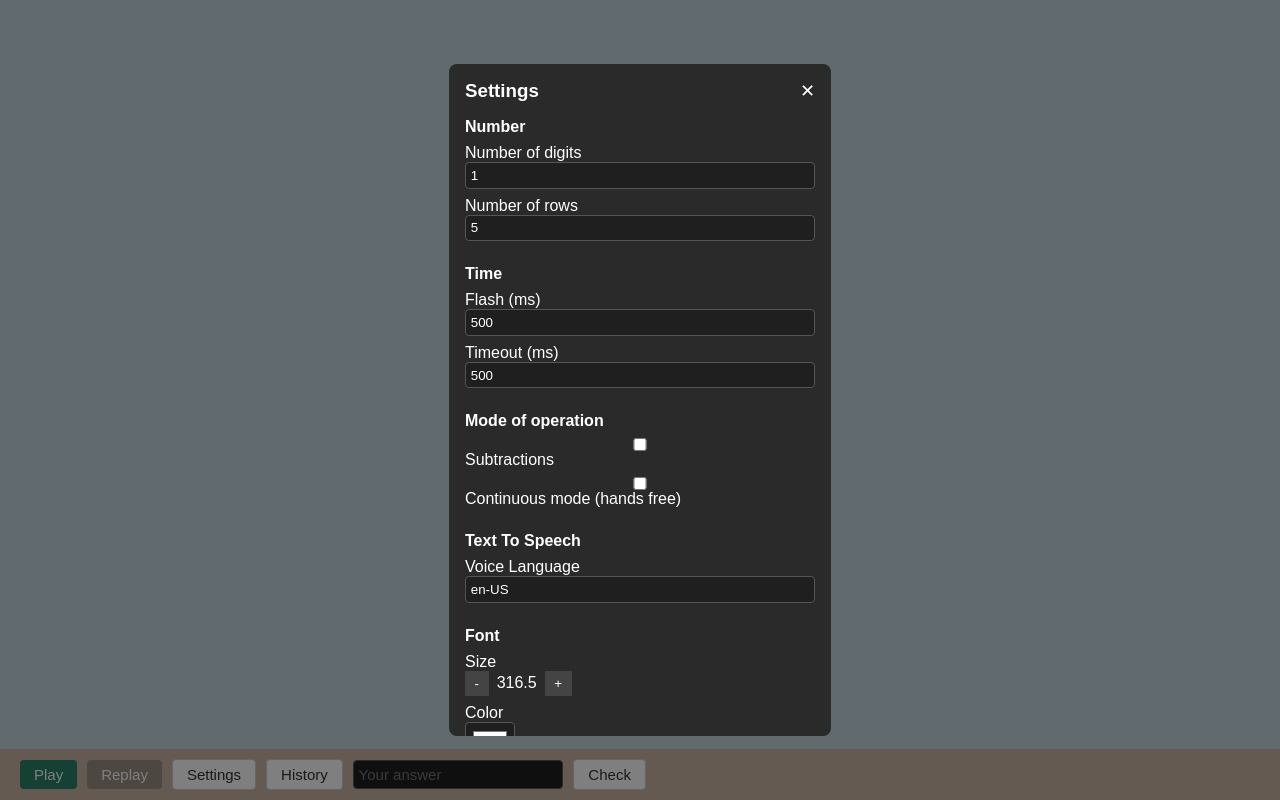
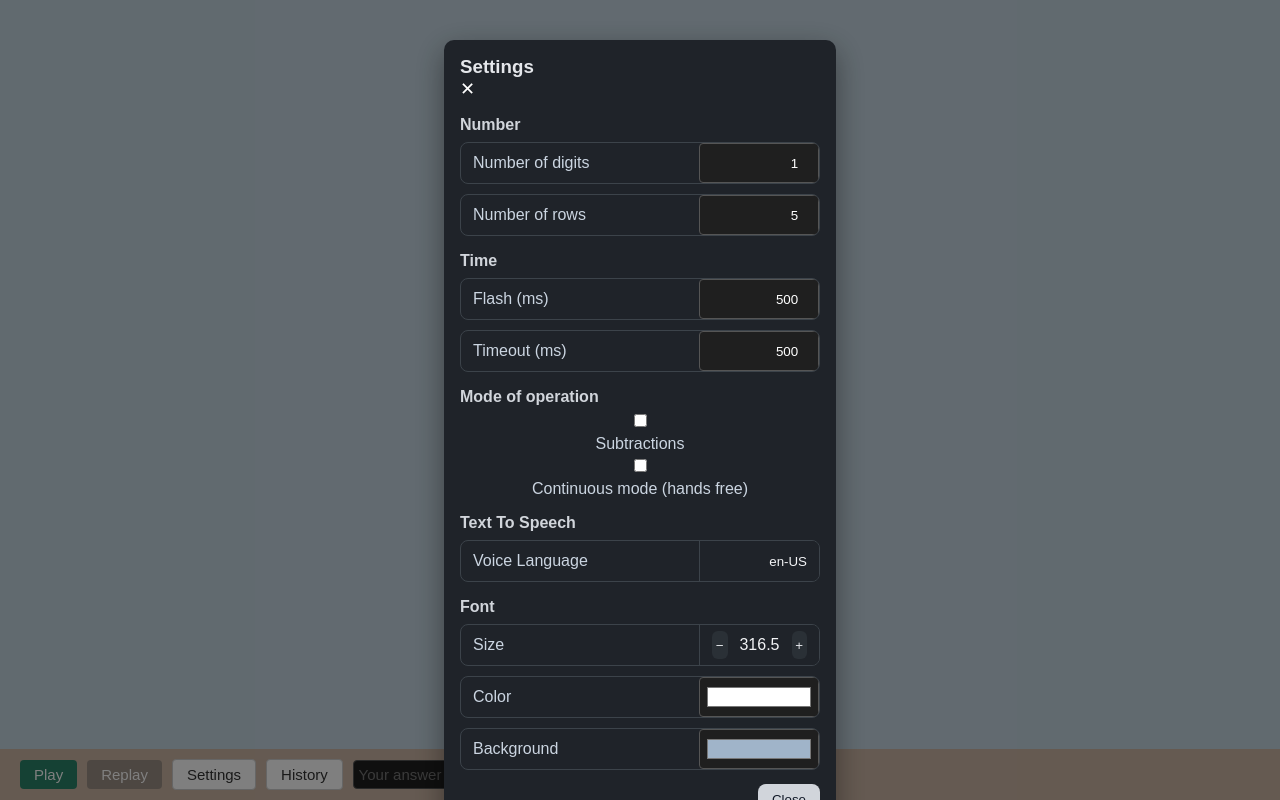
Before and after one commit to Anders0nlima/mental_calculation, a React (Vite) app: page / in a window 1280 px wide. Both pictures are taken after a click on the button "Settings". Built offline with nearby package versions, Linux system fonts and the light colour scheme.

Commit message:
versao-3

```diff
--- a/src/componentes/SettingsModal.jsx
+++ b/src/componentes/SettingsModal.jsx
@@ -15,20 +15,15 @@ export default function SettingsModal({ onClose, onSave, initialSettings }) {
     backgroundColor: "#a0b4c9"
   });
 
-  // Carrega configs iniciais
   useEffect(() => {
-    if (initialSettings) {
-      setSettings(initialSettings);
-    }
+    if (initialSettings) setSettings(initialSettings);
   }, [initialSettings]);
 
-  const handleChange = (field, value) => {
+  const handleChange = (field, value) =>
     setSettings(prev => ({ ...prev, [field]: value }));
-  };
 
-  const handleCheckbox = (field) => {
+  const handleCheckbox = (field) =>
     setSettings(prev => ({ ...prev, [field]: !prev[field] }));
-  };
 
   const handleSave = () => {
     onSave(settings);
@@ -43,49 +38,68 @@ export default function SettingsModal({ onClose, onSave, initialSettings }) {
           <button onClick={onClose} className={styles.closeBtn}>✕</button>
         </div>
 
+        {/* Number */}
         <div className={styles.section}>
           <h4>Number</h4>
-          <label>
-            Number of digits
+
+          <div className={styles.inputGroup}>
+            <span className={styles.prepend}>Number of digits</span>
             <input
               type="number"
+              className={styles.input}
               value={settings.digits}
-              onChange={(e) => handleChange("digits", parseInt(e.target.value))}
+              onChange={(e) =>
+                handleChange("digits", parseInt(e.target.value || "0", 10))
+              }
             />
-          </label>
-          <label>
-            Number of rows
+          </div>
+
+          <div className={styles.inputGroup}>
+            <span className={styles.prepend}>Number of rows</span>
             <input
               type="number"
+              className={styles.input}
               value={settings.rows}
-              onChange={(e) => handleChange("rows", parseInt(e.target.value))}
+              onChange={(e) =>
+                handleChange("rows", parseInt(e.target.value || "0", 10))
+              }
             />
-          </label>
+          </div>
         </div>
 
+        {/* Time */}
         <div className={styles.section}>
           <h4>Time</h4>
-          <label>
-            Flash (ms)
+
+          <div className={styles.inputGroup}>
+            <span className={styles.prepend}>Flash (ms)</span>
             <input
               type="number"
+              className={styles.input}
               value={settings.flashTime}
-              onChange={(e) => handleChange("flashTime", parseInt(e.target.value))}
+              onChange={(e) =>
+                handleChange("flashTime", parseInt(e.target.value || "0", 10))
+              }
             />
-          </label>
-          <label>
-            Timeout (ms)
+          </div>
+
+          <div className={styles.inputGroup}>
+            <span className={styles.prepend}>Timeout (ms)</span>
             <input
               type="number"
+              className={styles.input}
               value={settings.timeout}
-              onChange={(e) => handleChange("timeout", parseInt(e.target.value))}
+              onChange={(e) =>
+                handleChange("timeout", parseInt(e.target.value || "0", 10))
+              }
             />
-          </label>
+          </div>
         </div>
 
+        {/* Mode of operation */}
         <div className={styles.section}>
           <h4>Mode of operation</h4>
-          <label>
+          <label className={styles.checkboxRow}>
             <input
               type="checkbox"
               checked={settings.subtractions}
@@ -93,7 +107,7 @@ export default function SettingsModal({ onClose, onSave, initialSettings }) {
             />
             Subtractions
           </label>
-          <label>
+          <label className={styles.checkboxRow}>
             <input
               type="checkbox"
               checked={settings.continuous}
@@ -103,46 +117,65 @@ export default function SettingsModal({ onClose, onSave, initialSettings }) {
           </label>
         </div>
 
+        {/* Text To Speech */}
         <div className={styles.section}>
           <h4>Text To Speech</h4>
-          <label>
-            Voice Language
-            <input
-              type="text"
+          <div className={styles.inputGroup}>
+            <span className={styles.prepend}>Voice Language</span>
+            <select
+              className={`${styles.input} ${styles.select}`}
               value={settings.voiceLang}
               onChange={(e) => handleChange("voiceLang", e.target.value)}
-            />
-          </label>
+            >
+              <option value="en-US">en-US</option>
+              <option value="pt-BR">pt-BR</option>
+              <option value="ja-JP">ja-JP</option>
+            </select>
+          </div>
         </div>
 
+        {/* Font */}
         <div className={styles.section}>
           <h4>Font</h4>
-          <div className={styles.fontControls}>
-            <label>
-              Size
-              <div className={styles.fontSizeWrapper}>
-                <button onClick={() => handleChange("fontSize", settings.fontSize - 1)}>-</button>
-                <span>{settings.fontSize}</span>
-                <button onClick={() => handleChange("fontSize", settings.fontSize + 1)}>+</button>
-              </div>
-            </label>
+
+          <div className={styles.inputGroup}>
+            <span className={styles.prepend}>Size</span>
+            <div className={`${styles.input} ${styles.fontSizeCtrl}`}>
+              <button
+                type="button"
+                onClick={() => handleChange("fontSize", Math.max(1, settings.fontSize - 1))}
+              >
+                −
+              </button>
+              <span className={styles.fontSizeValue}>{settings.fontSize}</span>
+              <button
+                type="button"
+                onClick={() => handleChange("fontSize", settings.fontSize + 1)}
+              >
+                +
+              </button>
+            </div>
           </div>
-          <label>
-            Color
+
+          <div className={styles.inputGroup}>
+            <span className={styles.prepend}>Color</span>
             <input
               type="color"
+              className={`${styles.input} ${styles.color}`}
               value={settings.fontColor}
               onChange={(e) => handleChange("fontColor", e.target.value)}
             />
-          </label>
-          <label>
-            Background
+          </div>
+
+          <div className={styles.inputGroup}>
+            <span className={styles.prepend}>Background</span>
             <input
               type="color"
+              className={`${styles.input} ${styles.color}`}
               value={settings.backgroundColor}
               onChange={(e) => handleChange("backgroundColor", e.target.value)}
             />
-          </label>
+          </div>
         </div>
 
         <div className={styles.footer}>
--- a/src/componentes/SettingsModal.module.css
+++ b/src/componentes/SettingsModal.module.css
@@ -1,33 +1,31 @@
 .overlay {
   position: fixed;
-  top: 0;
-  left: 0;
-  width: 100%;
-  height: 100%;
-  background: rgba(0, 0, 0, 0.5);
+  inset: 0;
+  background: rgba(0,0,0,0.5);
   display: flex;
   justify-content: center;
-  align-items: center;
+  align-items: flex-start;
+  overflow-y: auto;         /* scroll fora do modal */
+  padding: 5vh 0;           /* margem top/bottom */
+  z-index: 1000;
 }
 
 .modal {
-  background: #2a2a2a;
-  border-radius: 8px;
-  padding: 1rem;
-  width: 350px;
-  max-height: 80vh; /* ocupa no máximo 80% da altura da tela */
-  margin-top: 5vh;
-  margin-bottom: 5vh;
-  overflow-y: auto; /* scroll interno */
-  color: white;
-  display: flex;
-  flex-direction: column;
+  background: #1f2329;      /* tom escuro parecido com o print */
+  border-radius: 10px;
+  padding: 16px;
+  width: 360px;
+  color: #e5e7eb;
+  box-shadow: 0 10px 30px rgba(0,0,0,0.4);
 }
 
-.header {
-  display: flex;
-  justify-content: space-between;
-  align-items: center;
+
+.closeBtn {
+  background: transparent;
+  border: none;
+  color: #e5e7eb;
+  font-size: 18px;
+  cursor: pointer;
 }
 
 .closeBtn {
@@ -43,7 +41,9 @@
 }
 
 .section h4 {
-  margin-bottom: 0.5rem;
+  margin: 0 0 8px 0;
+  font-weight: 600;
+  color: #d1d5db;
 }
 
 label {
@@ -95,3 +95,120 @@ input[type="color"] {
   cursor: pointer;
   border-radius: 4px;
 }
+
+/* Estilo para todos os inputs dentro do modal */
+.inputField {
+  background-color: #1e1e1e; /* fundo escuro */
+  border: 1px solid #444; /* borda fina e discreta */
+  color: #ddd; /* texto claro */
+  padding: 0.4rem 0.6rem; /* espaço interno */
+  font-size: 14px;
+  height: 36px;
+  box-sizing: border-box;
+  outline: none;
+  width: 100%;
+}
+
+/* Ao focar, muda levemente a borda */
+.inputField:focus {
+  border-color: #666;
+}
+
+/* Remove arredondamento para ficar "flat" */
+.inputField {
+  border-radius: 4px; /* Se quiser totalmente quadrado, coloque 0 */
+}
+
+/* Ajusta as setinhas do input number no Chrome */
+.inputField::-webkit-outer-spin-button,
+.inputField::-webkit-inner-spin-button {
+  filter: invert(80%); /* deixa setas claras */
+}
+
+/* ===== Input group (estilo do print) ===== */
+.inputGroup {
+  display: flex;
+  align-items: stretch;
+  border: 1px solid #3c434a;            /* borda única */
+  background: #1f2329;
+  border-radius: 8px;
+  overflow: hidden;                      /* cantos unidos */
+  margin-bottom: 10px;
+}
+
+.prepend {
+  flex: 1;
+  padding: 10px 12px;
+  color: #cbd5e1;                        /* label clara */
+  display: flex;
+  align-items: center;
+  white-space: nowrap;
+}
+
+/* o campo à direita, com divisor vertical e valor à direita */
+.input {
+  width: 120px;                          /* espaço pro número e setas */
+  padding: 10px 12px;
+  color: #f3f4f6;
+  background: #1f2329;
+  border: none;
+  border-left: 1px solid #3c434a;        /* divisor vertical */
+  outline: none;
+  text-align: right;                     /* valor à direita como no print */
+  height: 40px;
+  box-sizing: border-box;
+}
+
+/* realce sutil no foco: muda a borda do grupo inteiro */
+.inputGroup:focus-within {
+  border-color: #8a93a0;
+}
+
+/* select e “controle de tamanho” herdam o visual do input */
+.select { appearance: none; }
+
+.fontSizeCtrl {
+  display: flex;
+  align-items: center;
+  justify-content: space-between;
+  gap: 8px;
+}
+
+.fontSizeCtrl button {
+  background: #2a3036;
+  color: #e5e7eb;
+  border: none;
+  width: 32px;
+  height: 28px;
+  border-radius: 6px;
+  cursor: pointer;
+}
+
+.fontSizeValue { min-width: 48px; text-align: center; }
+
+/* color picker ocupa a célula da direita, sem gap */
+.color { padding: 4px 6px; }
+
+/* checkboxes alinhados ao tema */
+.checkboxRow {
+  display: flex;
+  align-items: center;
+  gap: 8px;
+  color: #cbd5e1;
+  margin: 6px 0;
+}
+
+.footer {
+  display: flex;
+  justify-content: flex-end;
+  margin-top: 14px;
+}
+
+.footer button {
+  background: #d1d5db;
+  color: #111827;
+  border: none;
+  border-radius: 8px;
+  padding: 8px 14px;
+  cursor: pointer;
+}
```
